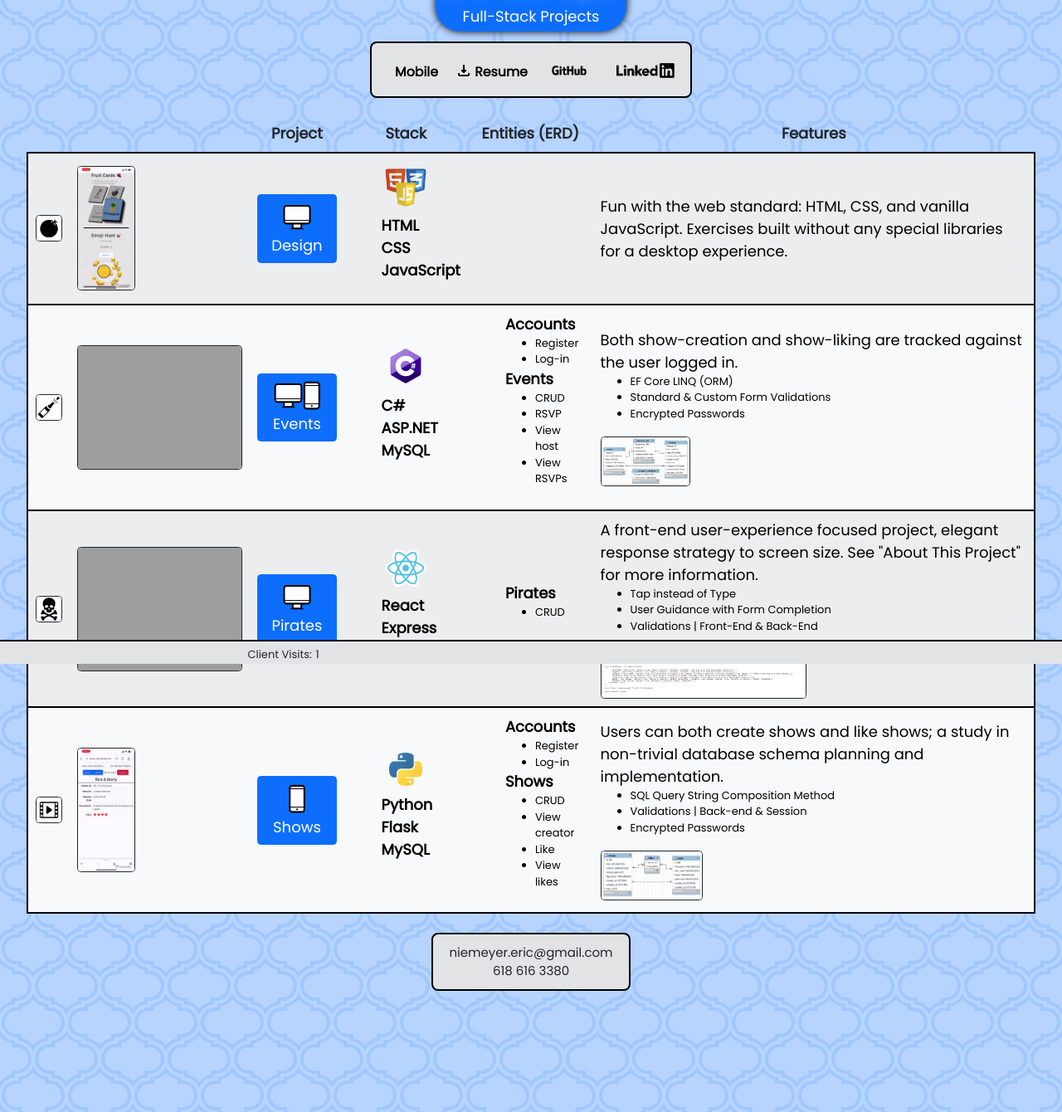
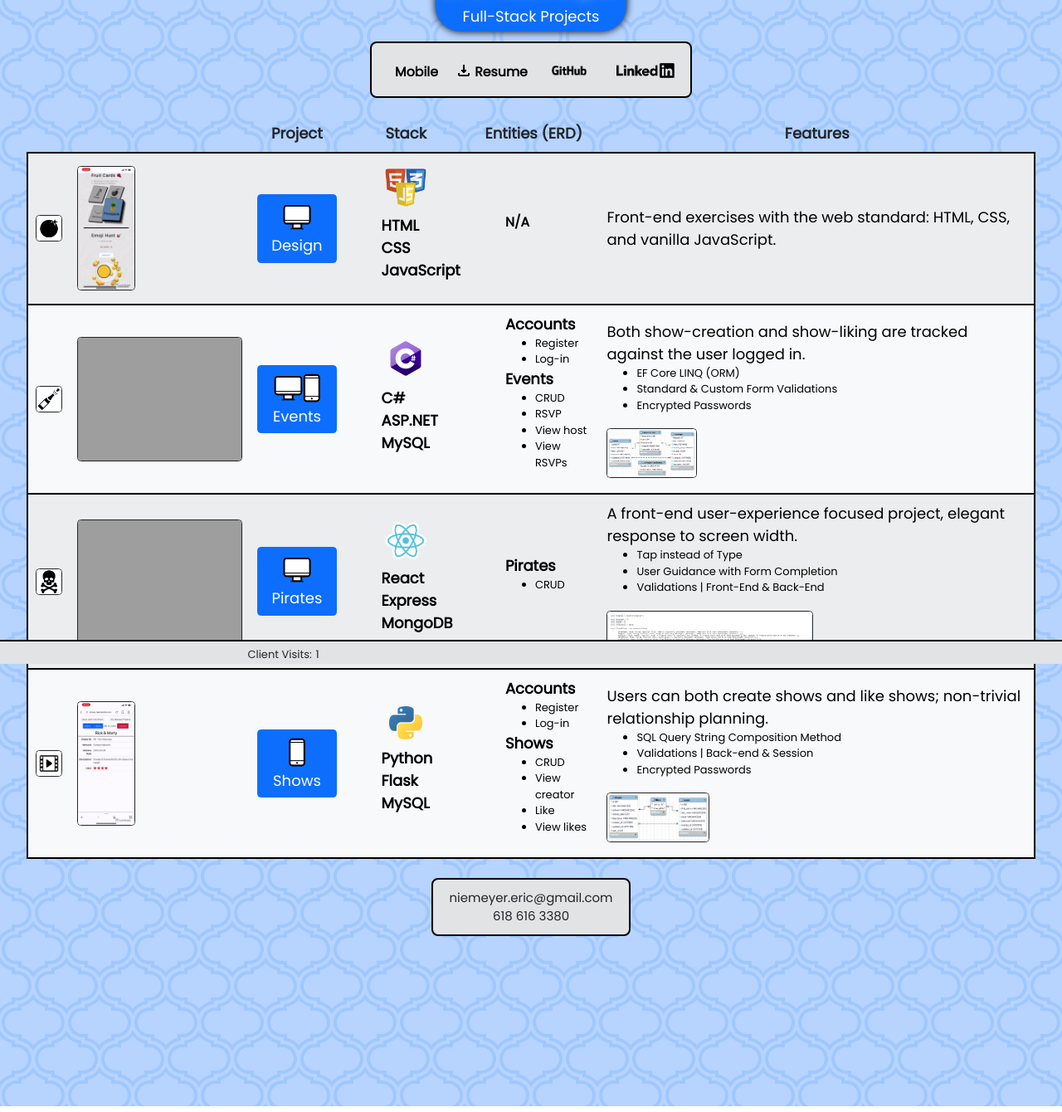
Before and after one commit to niembro64/PythonExam7, a Flask app: page /projects in a window 1280 px wide. Shown: the top 1340 px of the page at 83% size. Run offline with Flask 2, Linux system fonts and the light colour scheme; parts of the project's set-up code (start-up, migrations or seed data) failed here and were passed over; grey boxes are pictures that could not be loaded.

Commit message:
pirates to desk

```diff
--- a/flask_app/templates/projects.html
+++ b/flask_app/templates/projects.html
@@ -135,7 +135,6 @@
                                 width="60"
                             >
                                 <img
-                                    id="thumb"
                                     src="../static/html_css_js.png"
                                     class="rounded"
                                     alt="x"
@@ -149,12 +148,11 @@
                             </ul>
                         </td>
                         <td id="goaway500">
-                            <ul></ul>
+                            <ul><small>N/A</small></ul>
                         </td>
                         <td id="goaway700">
-                            Fun with the web standard: HTML, CSS, and vanilla
-                            JavaScript. Exercises built without any special
-                            libraries for a desktop experience.
+                            Front-end exercises with the web standard: HTML, CSS, and vanilla
+                            JavaScript.
                         </td>
                     </tr>
                     <tr class="align-middle">
@@ -208,7 +206,7 @@
                                 class="d-flex align-items-center justify-content-center py-2"
                             >
                                 <img
-                                    id="thumb"
+
                                     src="../static/csharp.png"
                                     class="rounded"
                                     alt="x"
@@ -302,7 +300,7 @@
                                 class="d-flex align-items-center justify-content-center py-2"
                             >
                                 <img
-                                    id="thumb"
+
                                     src="../static/react.png"
                                     class="rounded"
                                     alt="x"
@@ -327,8 +325,7 @@
                         </td>
                         <td id="goaway700">
                             A front-end user-experience focused project, elegant
-                            response strategy to screen size. See "About This
-                            Project" for more information.
+                            response to screen width.
                             <ul>
                                 <li>Tap instead of Type</li>
                                 <li>User Guidance with Form Completion</li>
@@ -388,7 +385,7 @@
                                 class="d-flex align-items-center justify-content-center py-2"
                             >
                                 <img
-                                    id="thumb"
+
                                     src="../static/python.png"
                                     class="rounded"
                                     alt="x"
@@ -422,9 +419,7 @@
                             </ul>
                         </td>
                         <td id="goaway700">
-                            Users can both create shows and like shows; a study
-                            in non-trivial database schema planning and
-                            implementation.
+                            Users can both create shows and like shows; non-trivial relationship planning.
                             <ul>
                                 <!-- <li>
                 Users-Shows Double Relationship
```
